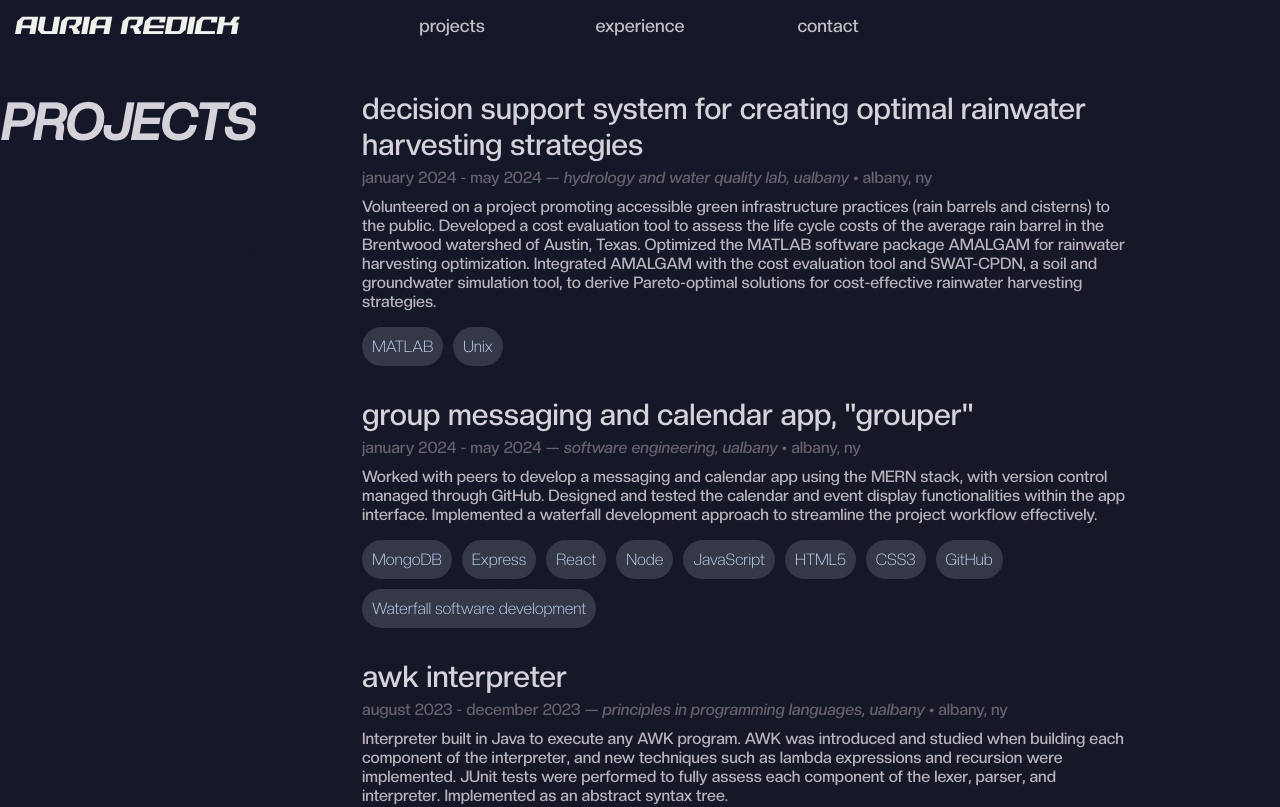
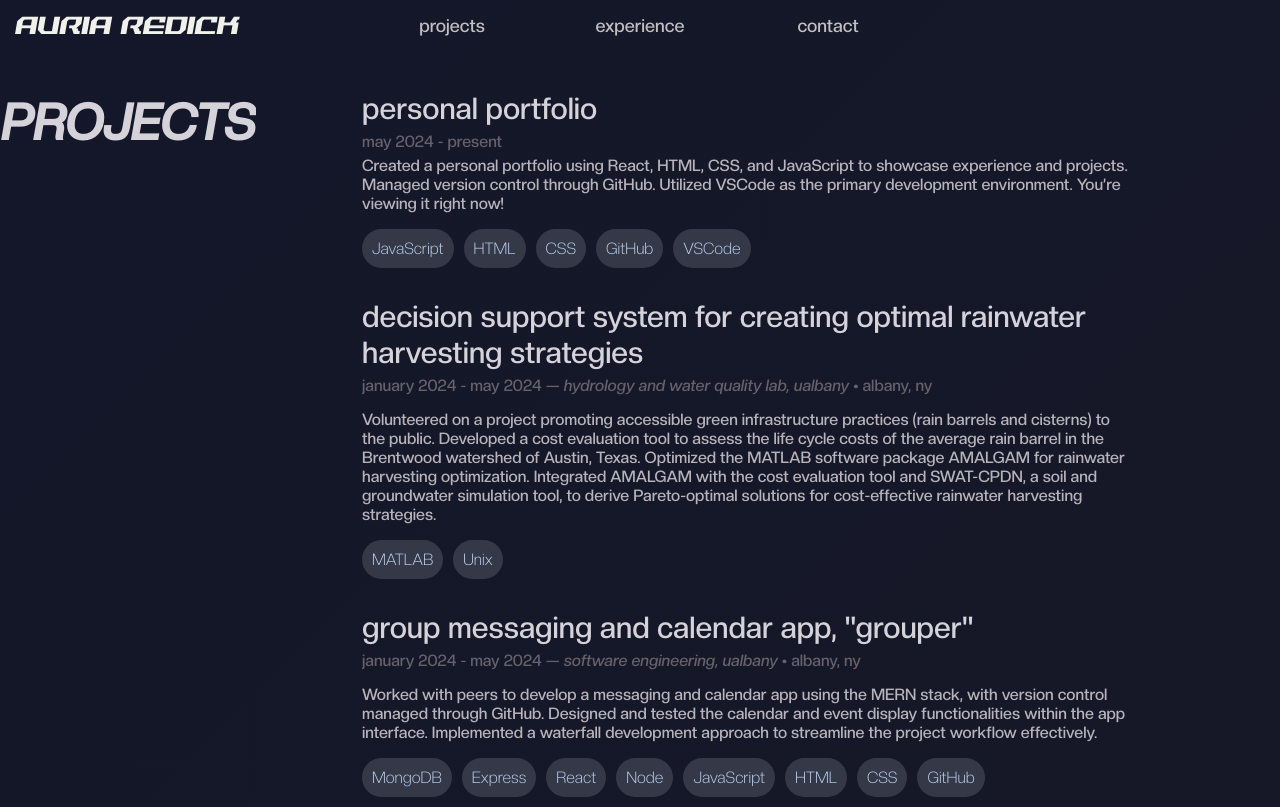
Before and after one commit to acredick/acredick.github.io, a React (Create React App) app: page /projects in a window 1280 px wide. Shown: the top 807 px of the page. Built offline with nearby package versions, Linux system fonts and the light colour scheme.

Commit message:
Update "Projects" content and layout
Added 'portfolio' to projects, and added a conditional
display of project company and location.

```diff
--- a/src/components/Projects.js
+++ b/src/components/Projects.js
@@ -15,14 +15,17 @@ export default function Projects() {
                     <div id="project-container">
                         {projects.map((project) => (
                             <div>
-                                {project.link  != null &&
+                                {project.link != null &&
                                     <a id="project-title-linked" href={project.link} target="_blank">{project.title}</a>
                                 }
-
                                 {project.link == null &&
                                     <a id="project-title">{project.title}</a>}
 
-                                <p id="project-date">{project.date} — <a id="company-link" href={project.company_link} target="_blank">{project.company}</a> • {project.location}</p>
+                                {project.company == null &&
+                                    <p class="project-date">{project.date}</p>}
+                                {project.company != null &&
+                                    <p class="project-date">{project.date} — <a id="company-link" href={project.company_link} target="_blank">{project.company}</a> • {project.location}</p>}
+
                                 <img src={project.image}></img>
                                 <p id="project-desc">{project.description}</p>
                                 {project.bullets != null &&
--- a/src/data.js
+++ b/src/data.js
@@ -1,6 +1,19 @@
 import interpreter from "./assets/interpreter.png"
 
 export const projects = [
+  {
+    title: "Personal portfolio",
+    technologies: ["JavaScript", "HTML", "CSS", "GitHub", "VSCode"],
+    company: null,
+    company_link: null,
+    location: null,
+    date: "May 2024 - Present ",
+    description:
+      "Created a personal portfolio using React, HTML, CSS, and JavaScript to showcase experience and projects. Managed version control through GitHub. Utilized VSCode as the primary development environment. You’re viewing it right now!",
+    bullets: null,
+    image: null,
+    link: "https://github.com/acredick/portfolio",
+  },
   {
     title: "Decision Support System For Creating Optimal Rainwater Harvesting Strategies",
     technologies: ["MATLAB", "Unix"],
@@ -16,7 +29,7 @@ export const projects = [
   },
   {
     title: "Group Messaging and Calendar App, \"Grouper\"",
-    technologies: ["MongoDB", "Express", "React", "Node", "JavaScript", "HTML5", "CSS3", "GitHub", "Waterfall software development"],
+    technologies: ["MongoDB", "Express", "React", "Node", "JavaScript", "HTML", "CSS", "GitHub", "Waterfall software development"],
     company: "Software Engineering, UAlbany",
     company_link: "https://www.albany.edu/",
     location: "Albany, NY",
--- a/src/styles/Projects.css
+++ b/src/styles/Projects.css
@@ -79,13 +79,14 @@
 }
 
 /* Project dates */
-#project-date {
+.project-date {
     font-family: CreatoDisplay-Medium;
     text-transform: lowercase;
     display: inline-block;
     text-align: left;
     color: #67616B;
-    margin: 0;
+    margin-bottom: 5px;
+    margin-top: 0px;
 
     /* Used for editing */
     border-style: none;
```
